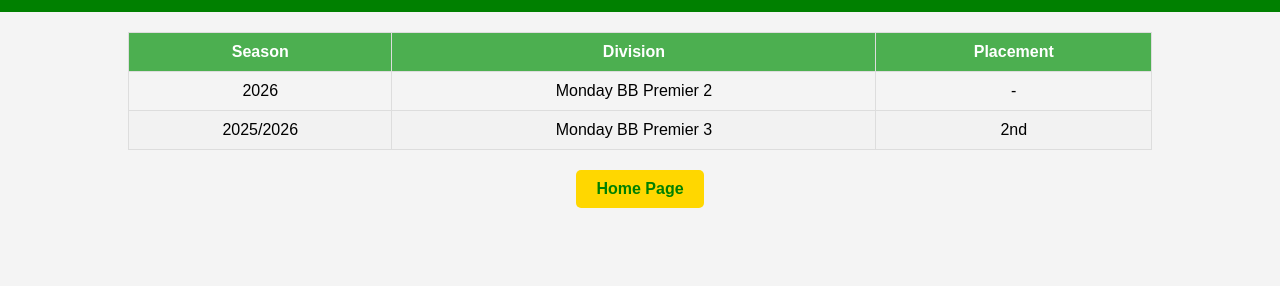
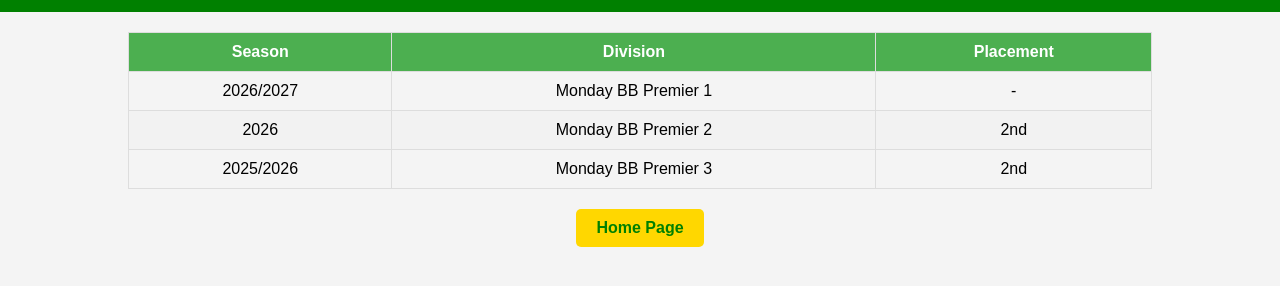
Before and after one commit to con-club-pool-2026/hall-of-fame, a plain HTML site: page index.html in a window 1280 px wide. Shown: the part 46-332 px from the top of the page. Drawn offline with Linux system fonts and the light colour scheme.

Commit message:
Update index.html

```diff
--- a/index.html
+++ b/index.html
@@ -86,9 +86,14 @@
     </thead>
     <tbody>
         <tr>
+            <td>2026/2027</td>
+            <td>Monday BB Premier 1</td>
+            <td>-</td>
+        </tr>
+        <tr>
             <td>2026</td>
             <td>Monday BB Premier 2</td>
-            <td>-</td>
+            <td>2nd</td>
         </tr>
         <tr>
             <td>2025/2026</td>
```
